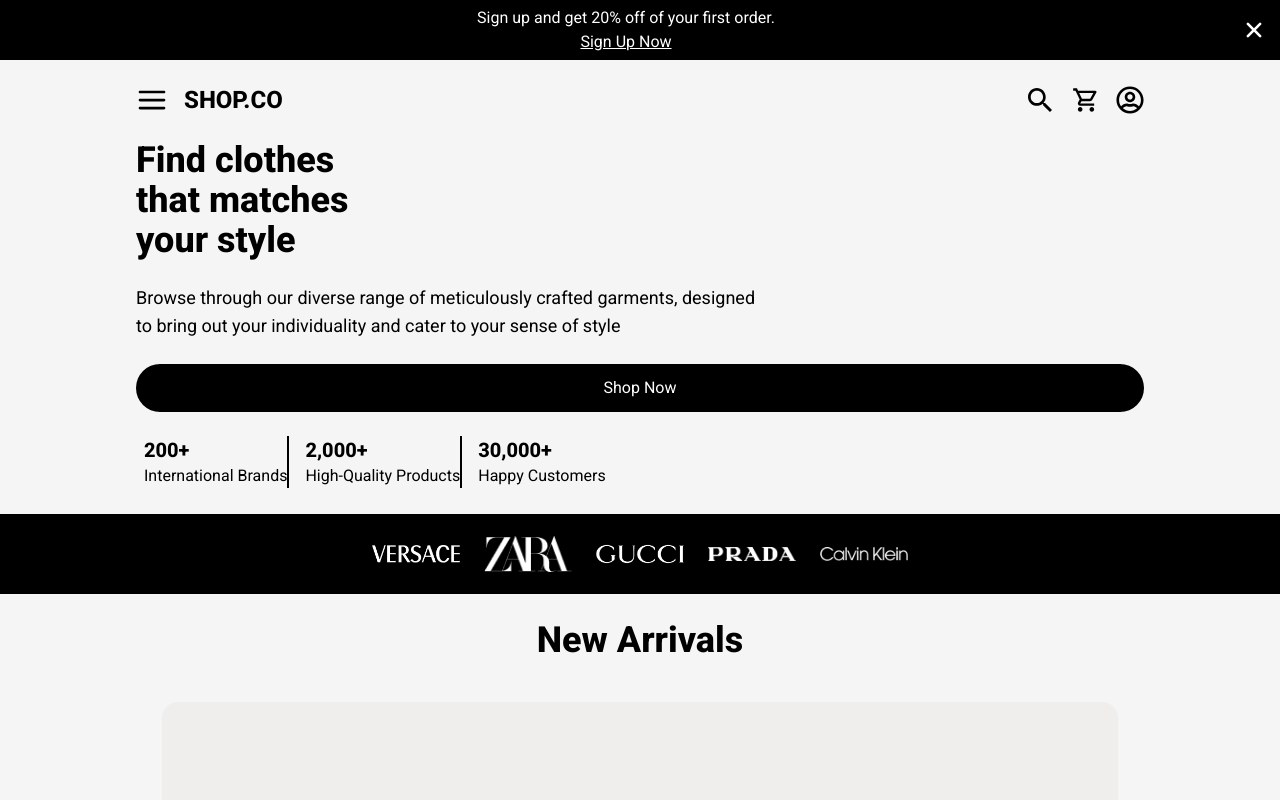
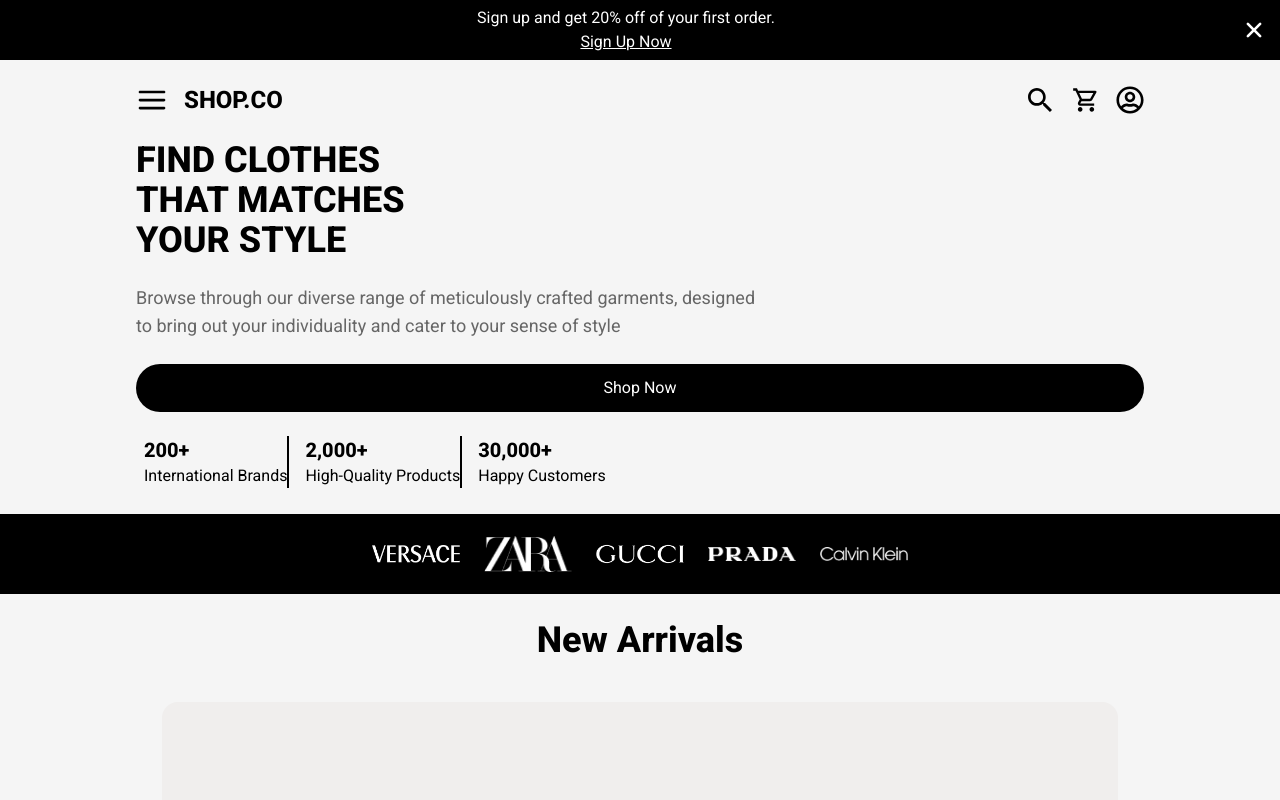
Before and after one commit to Kaydev-cmd/shop-co-web-app, a Next.js app: page / in a window 1280 px wide. Shown: the top 800 px of the page. Built offline with nearby package versions, Linux system fonts and the light colour scheme.

Commit message:
feat: add uppercase to h2 heading and gray text to description text

```diff
--- a/components/common/Hero.tsx
+++ b/components/common/Hero.tsx
@@ -8,14 +8,14 @@ const Hero = () => {
     <>
       <div className="container">
         <div className="flex flex-col gap-6">
-          <h2 className="font-extrabold text-4xl">
+          <h2 className="font-extrabold text-4xl uppercase">
             Find clothes
             <br />
             that matches
             <br />
             your style
           </h2>
-          <p className="text-lg">
+          <p className="text-lg text-[#666666]">
             Browse through our diverse range of meticulously crafted garments,
             designed
             <br />
```
